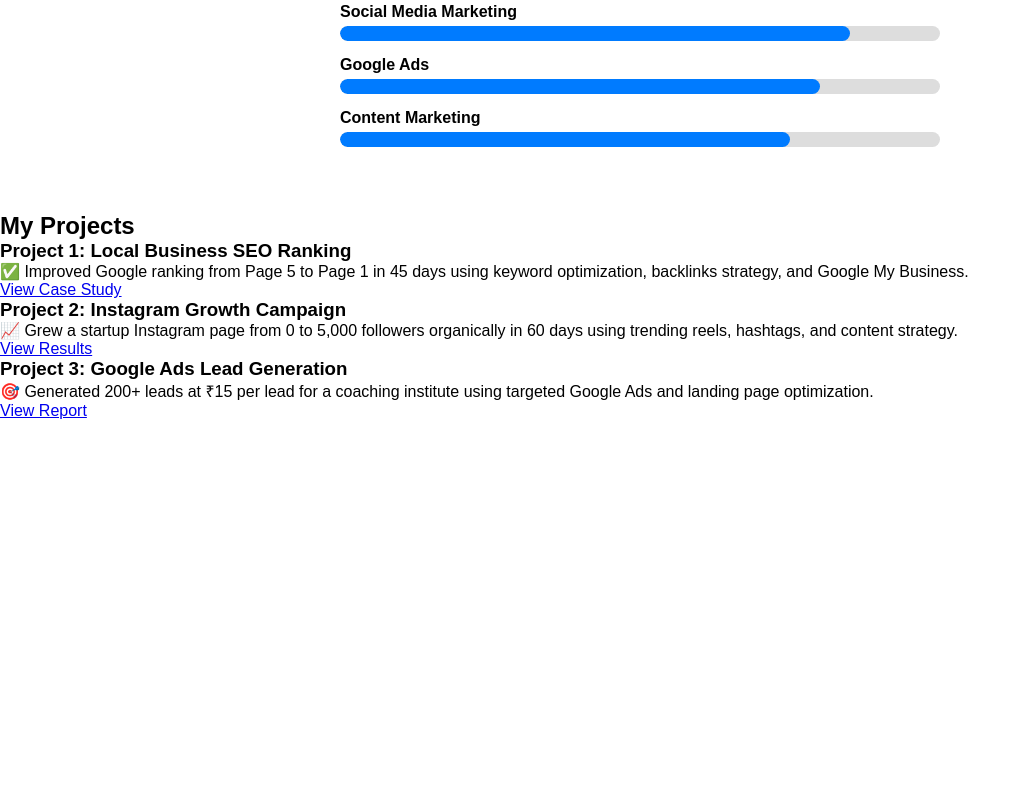
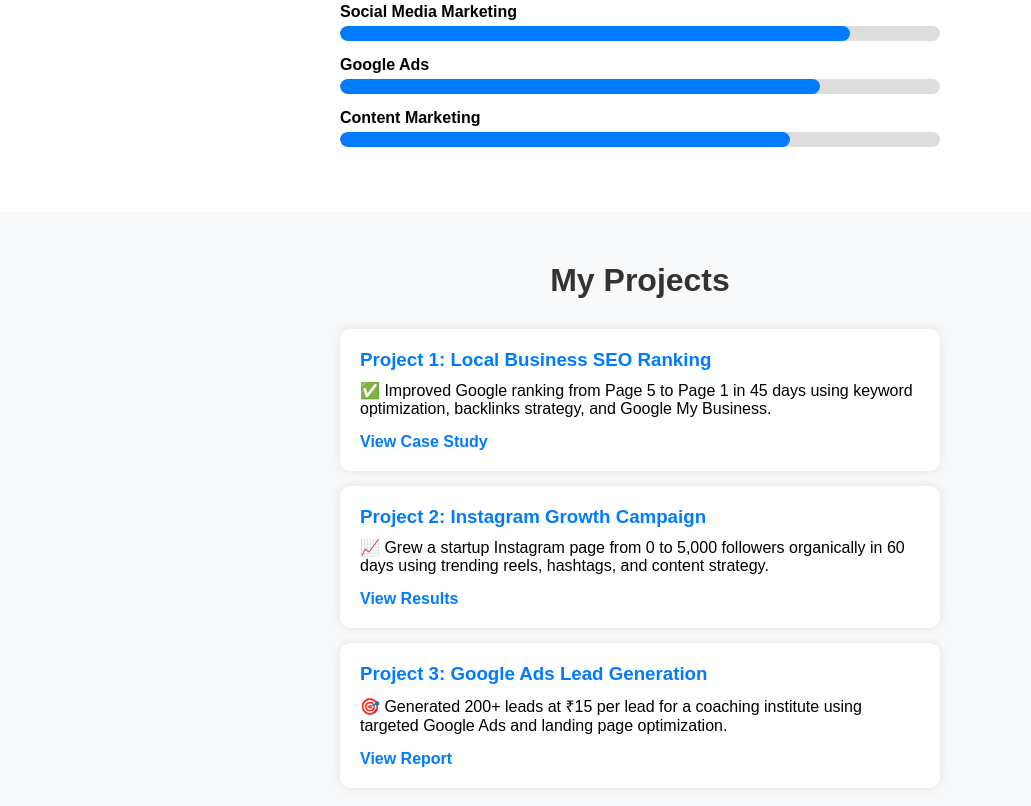
Before and after one commit to Vishal13012003/vishaldigitalmarketer, a plain HTML site: page index.html in a window 1280 px wide. Shown: the part 906-1712 px from the top of the page, without its empty margins (0-1031 px from the left). Before the commit the page ends 1326 px from the top, so only its background shows below. Drawn offline with Linux system fonts and the light colour scheme.

Commit message:
Update style.css

```diff
--- a/style.css
+++ b/style.css
@@ -131,3 +131,40 @@
     background-color: #007bff;
     border-radius: 10px;
 }
+/* Projects Section */
+#projects {
+    padding: 50px 20px;
+    background-color: #f8f9fa;
+    text-align: center;
+}
+
+#projects h2 {
+    font-size: 2rem;
+    margin-bottom: 30px;
+    color: #333;
+}
+
+.project-card {
+    background-color: white;
+    max-width: 600px;
+    margin: 15px auto;
+    padding: 20px;
+    border-radius: 10px;
+    box-shadow: 0 0 10px rgba(0, 0, 0, 0.1);
+    text-align: left;
+}
+
+.project-card h3 {
+    margin-bottom: 10px;
+    color: #007bff;
+}
+
+.project-card p {
+    margin-bottom: 15px;
+}
+
+.project-card a {
+    text-decoration: none;
+    font-weight: bold;
+    color: #007bff;
+}
```
